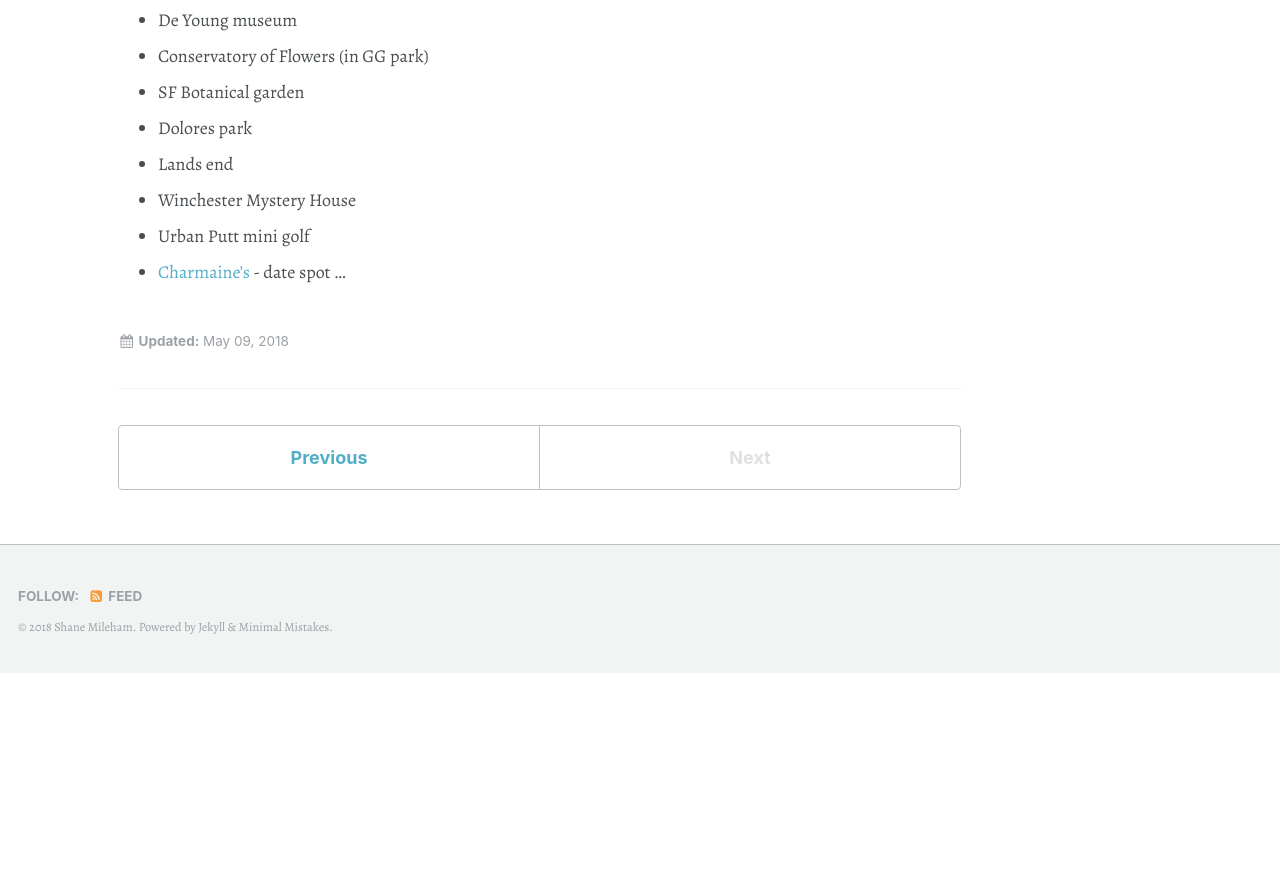
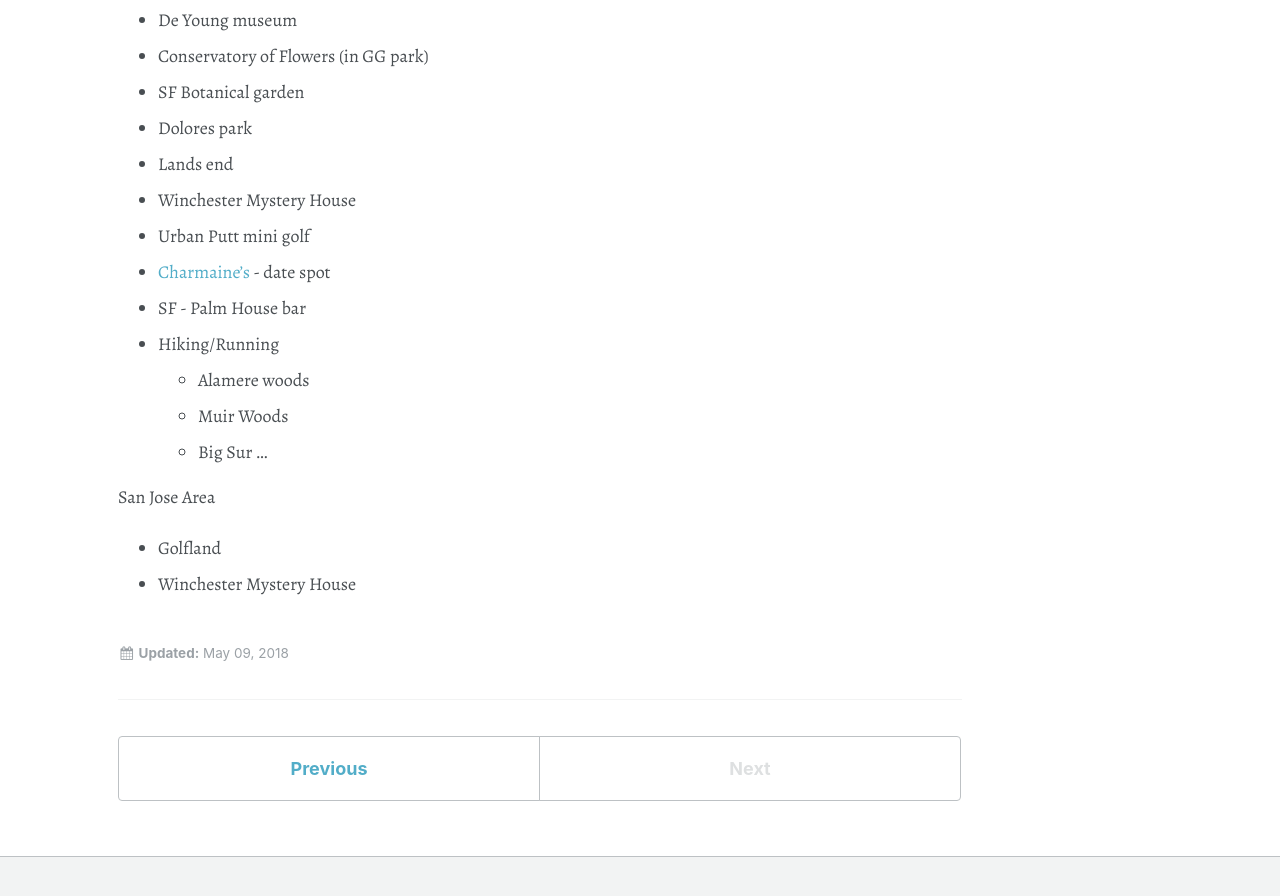
Before and after one commit to shanemileham/levelupmylife, a Jekyll site: the page built from _content/travel/sf.md, in a window 1280 px wide and 900 px high, scrolled down 1419 px. Shown: the top 896 px of the window. Built offline with Jekyll 4.4.1, drawn with Linux system fonts in a browser that asks for light colours; some web fonts are replaced; comment, search, counter and statistics services are not loaded; before the commit the page ends 2092 px from its top, so only the background shows below that.

Commit message:
Added a few sf things to do

```diff
--- a/_content/travel/sf.md
+++ b/_content/travel/sf.md
@@ -46,4 +46,14 @@ TODO make a calendar you can subscribe to?
 - Winchester Mystery House
 - Urban Putt mini golf
 - [Charmaine's](https://www.yelp.com/biz/charmaines-san-francisco) - date spot
+- SF - Palm House bar
+- Hiking/Running
+  - Alamere woods
+  - Muir Woods
+  - Big Sur
 ...
+
+
+San Jose Area
+- Golfland
+- Winchester Mystery House
```
